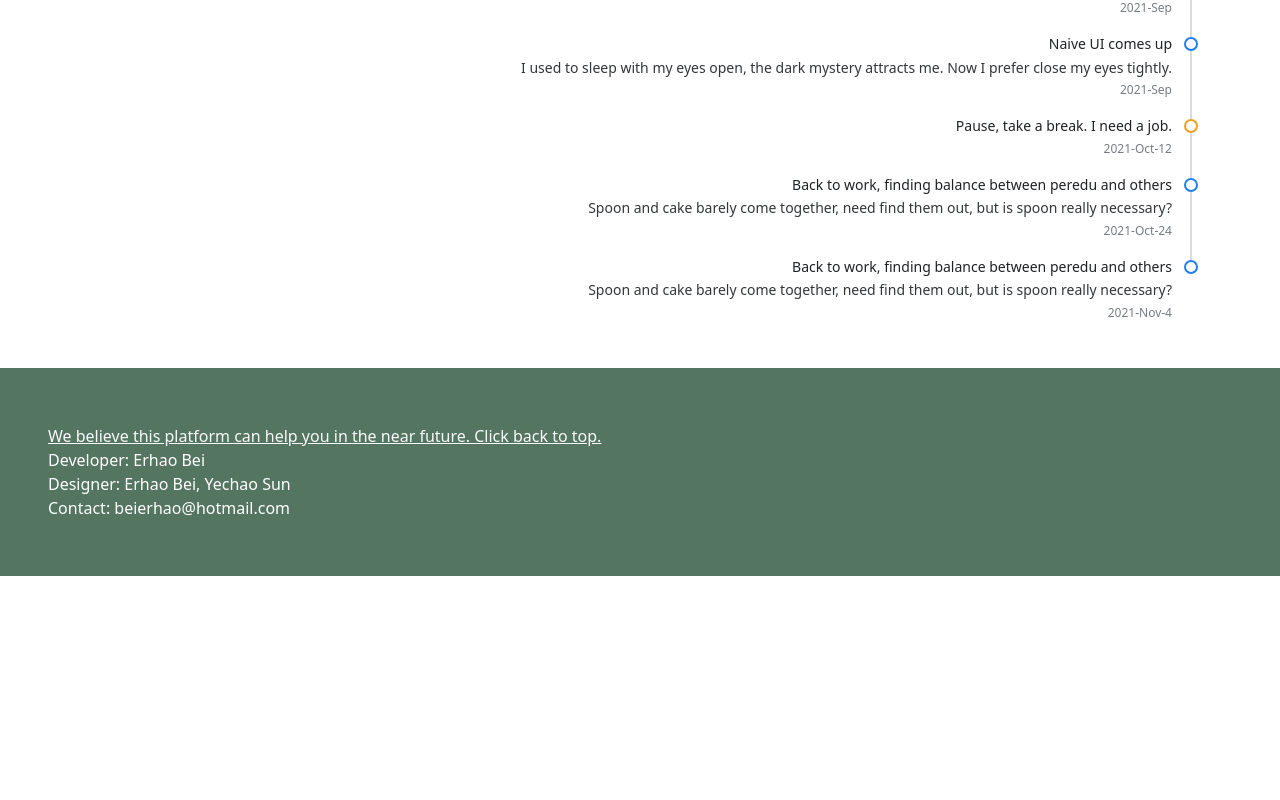
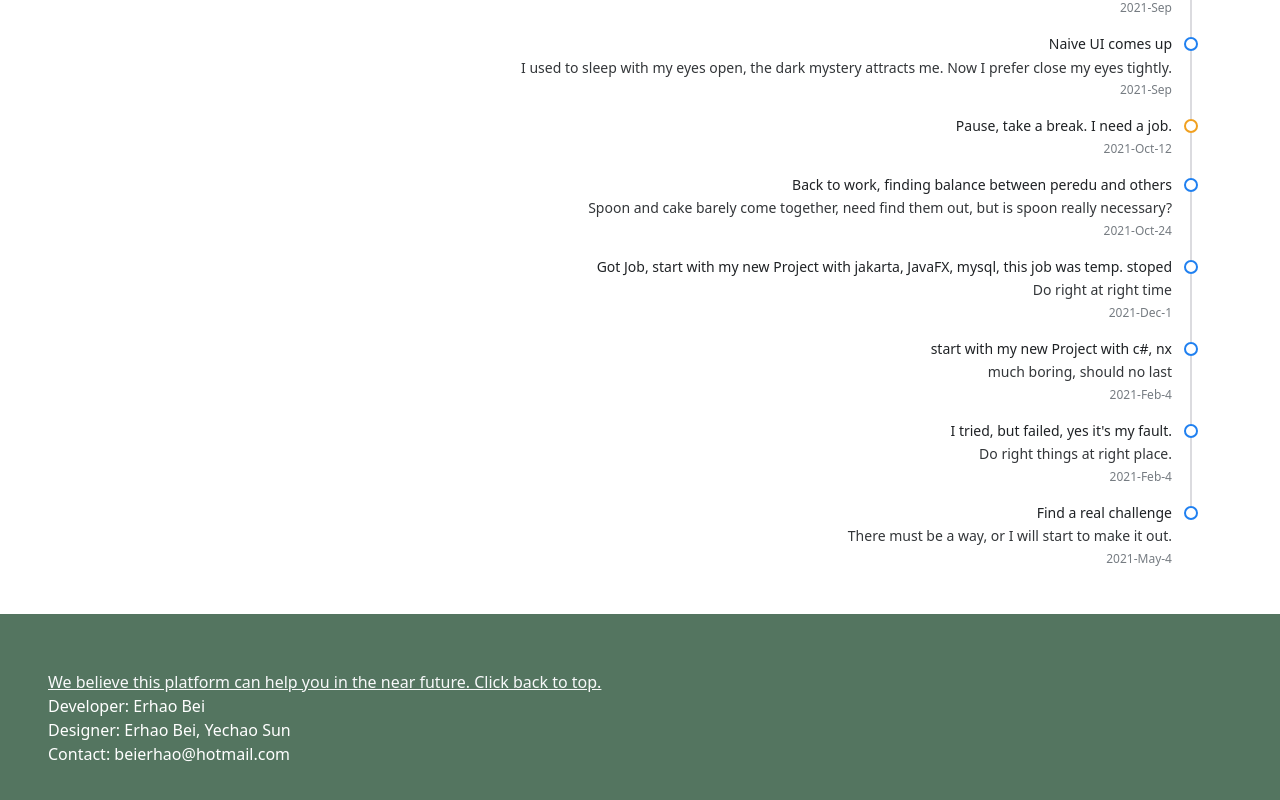
Before and after one commit to billkuku/peredu-frontend, a Vue app: page /about in a window 1280 px wide. Shown: the part 869-1669 px from the top of the page. Before the commit the page ends 1445 px from the top, so only its background shows below. Built offline with nearby package versions, Linux system fonts and the light colour scheme.

Commit message:
update timeline

```diff
--- a/src/views/Timeline.vue
+++ b/src/views/Timeline.vue
@@ -73,9 +73,27 @@
           />
           <n-timeline-item
             type="info"
-            title="Back to work, finding balance between peredu and others"
-            content="Spoon and cake barely come together, need find them out, but is spoon really necessary?"
-            time="2021-Nov-4"
+            title="Got Job, start with my new Project with jakarta, JavaFX, mysql, this job was temp. stoped"
+            content="Do right at right time"
+            time="2021-Dec-1"
+          />
+          <n-timeline-item
+            type="info"
+            title="start with my new Project with c#, nx"
+            content="much boring, should no last"
+            time="2021-Feb-4"
+          />
+          <n-timeline-item
+            type="info"
+            title="I tried, but failed, yes it's my fault."
+            content="Do right things at right place."
+            time="2021-Feb-4"
+          />
+          <n-timeline-item
+            type="info"
+            title="Find a real challenge"
+            content="There must be a way, or I will start to make it out."
+            time="2021-May-4"
           />
         </n-timeline>
 
```
